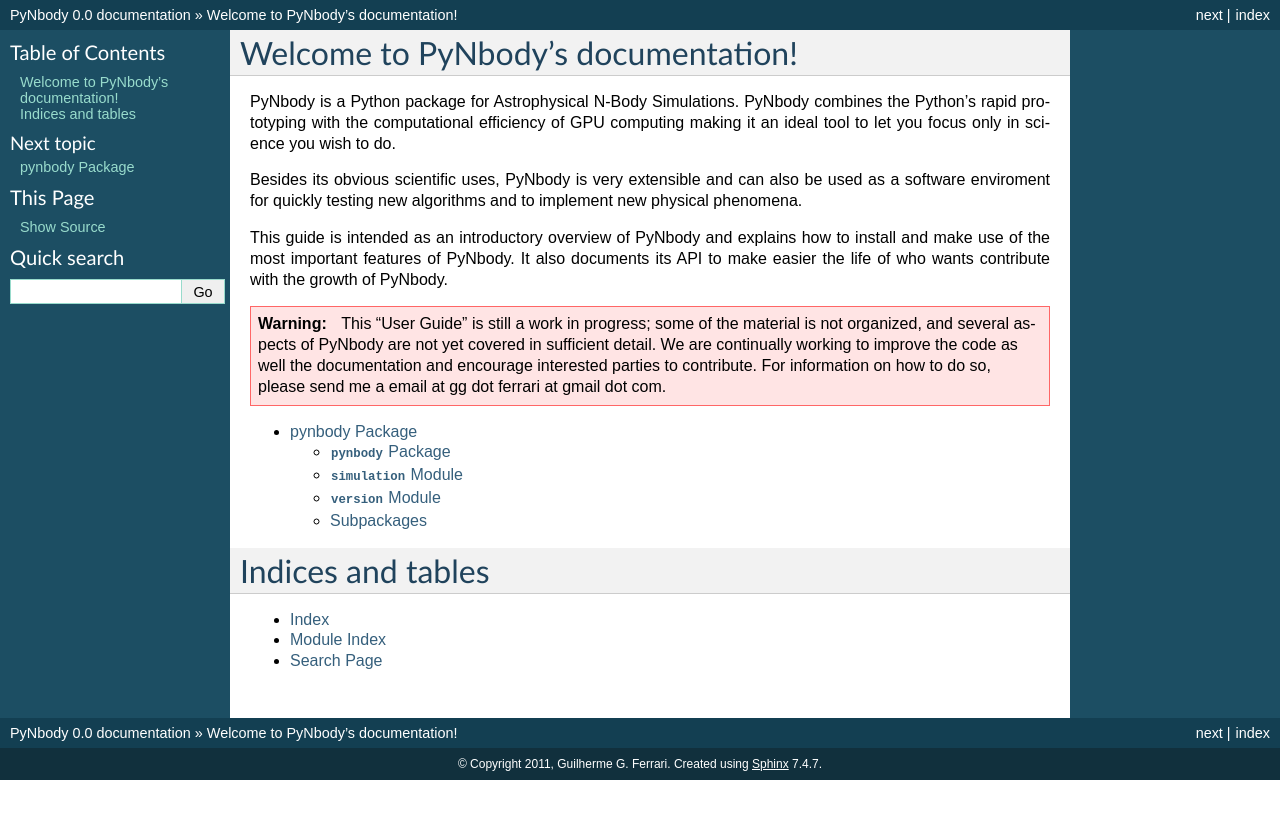
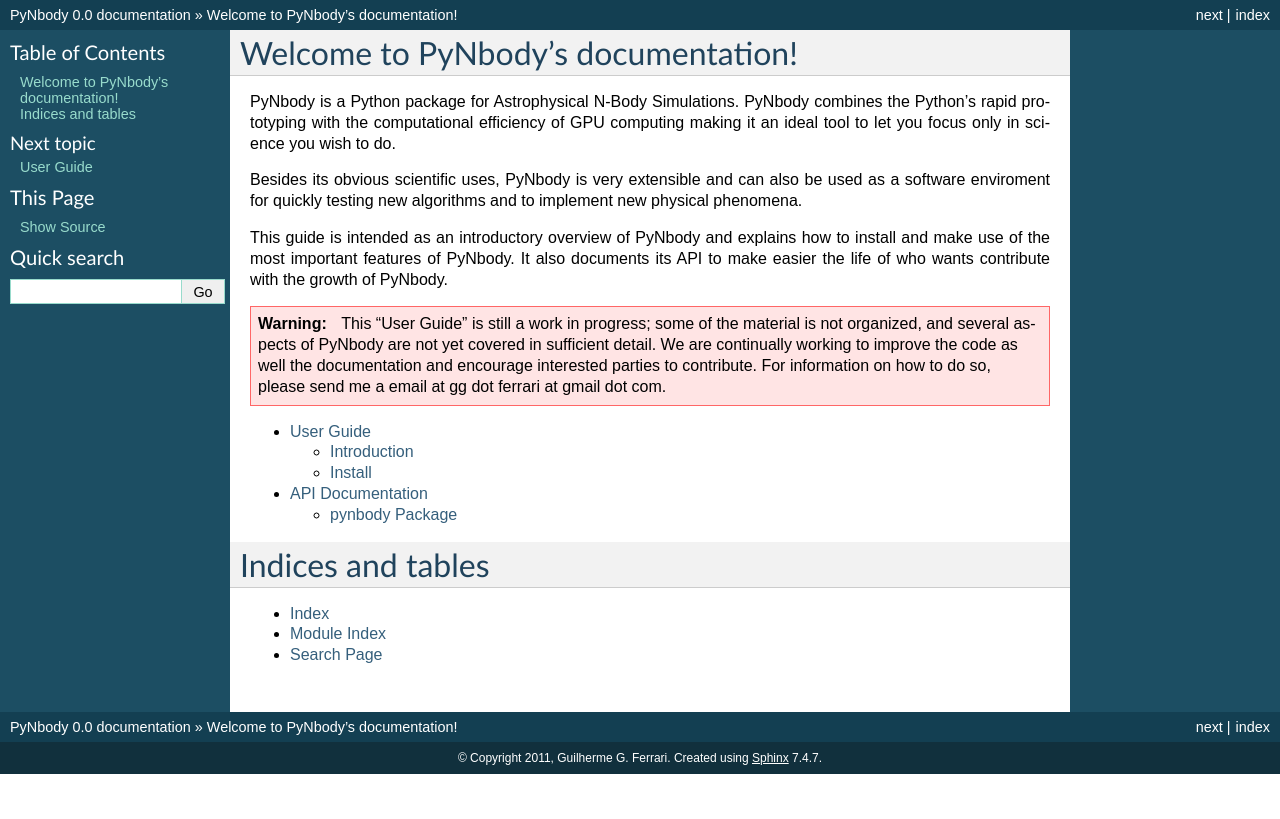
Before and after one commit to ggf84/tupan, a Sphinx documentation site: the page built from doc/source/index.rst, in a window 1280 px wide. Shown: the top 819 px of the page. Built offline with Sphinx 7.4.7, drawn with Linux system fonts in a browser that asks for light colours; formulas are drawn with MathJax 3.

Commit message:
separate user doc from api doc.

```diff
--- /dev/null
+++ b/doc/source/api/index.rst
@@ -0,0 +1,7 @@
+API Documentation
+=================
+
+.. toctree::
+    :maxdepth: 4
+
+    pynbody
--- a/doc/source/index.rst
+++ b/doc/source/index.rst
@@ -33,7 +33,8 @@
 .. toctree::
     :maxdepth: 2
 
-    pynbody
+    user/index
+    api/index
 
 Indices and tables
 ==================
--- /dev/null
+++ b/doc/source/user/index.rst
@@ -0,0 +1,8 @@
+User Guide
+==========
+
+.. toctree::
+    :maxdepth: 4
+
+    user.intro
+    user.install
--- /dev/null
+++ b/doc/source/user/user.install.rst
@@ -0,0 +1,4 @@
+Install
+=======
+
+Blah...
--- /dev/null
+++ b/doc/source/user/user.intro.rst
@@ -0,0 +1,4 @@
+Introduction
+============
+
+Blah...
```
Also changed, not shown: doc/source/api/pynbody.analysis.rst (renamed from doc/source/pynbody.analysis.rst), doc/source/api/pynbody.integrator.rst (renamed from doc/source/pynbody.integrator.rst), doc/source/api/pynbody.io.rst (renamed from doc/source/pynbody.io.rst), doc/source/api/pynbody.lib.rst (renamed from doc/source/pynbody.lib.rst), doc/source/api/pynbody.lib.utils.rst (renamed from doc/source/pynbody.lib.utils.rst), doc/source/api/pynbody.models.rst (renamed from doc/source/pynbody.models.rst), doc/source/api/pynbody.particles.rst (renamed from doc/source/pynbody.particles.rst), doc/source/api/pynbody.rst (renamed from doc/source/pynbody.rst), doc/source/api/pynbody.tests.rst (renamed from doc/source/pynbody.tests.rst).
